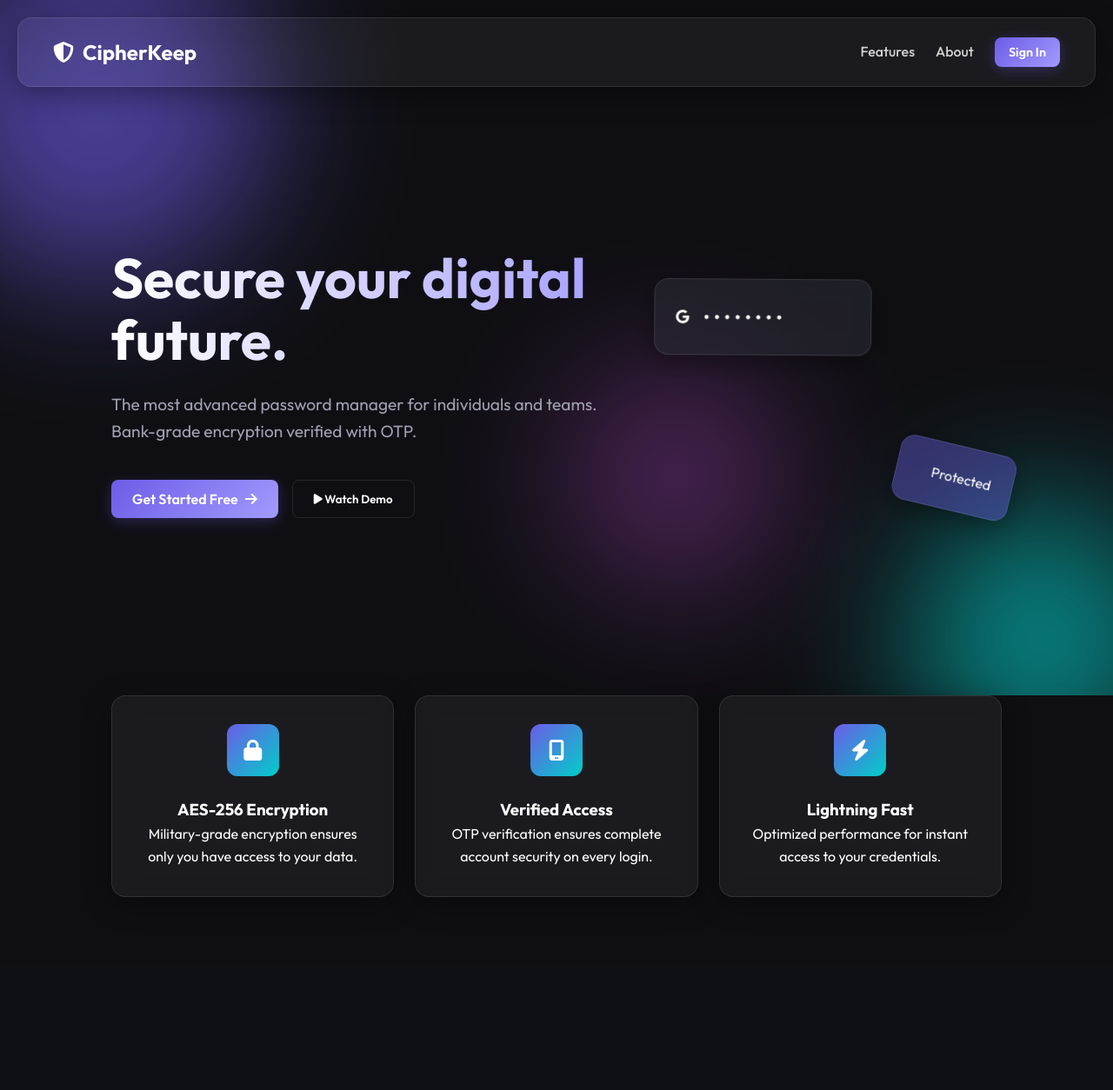
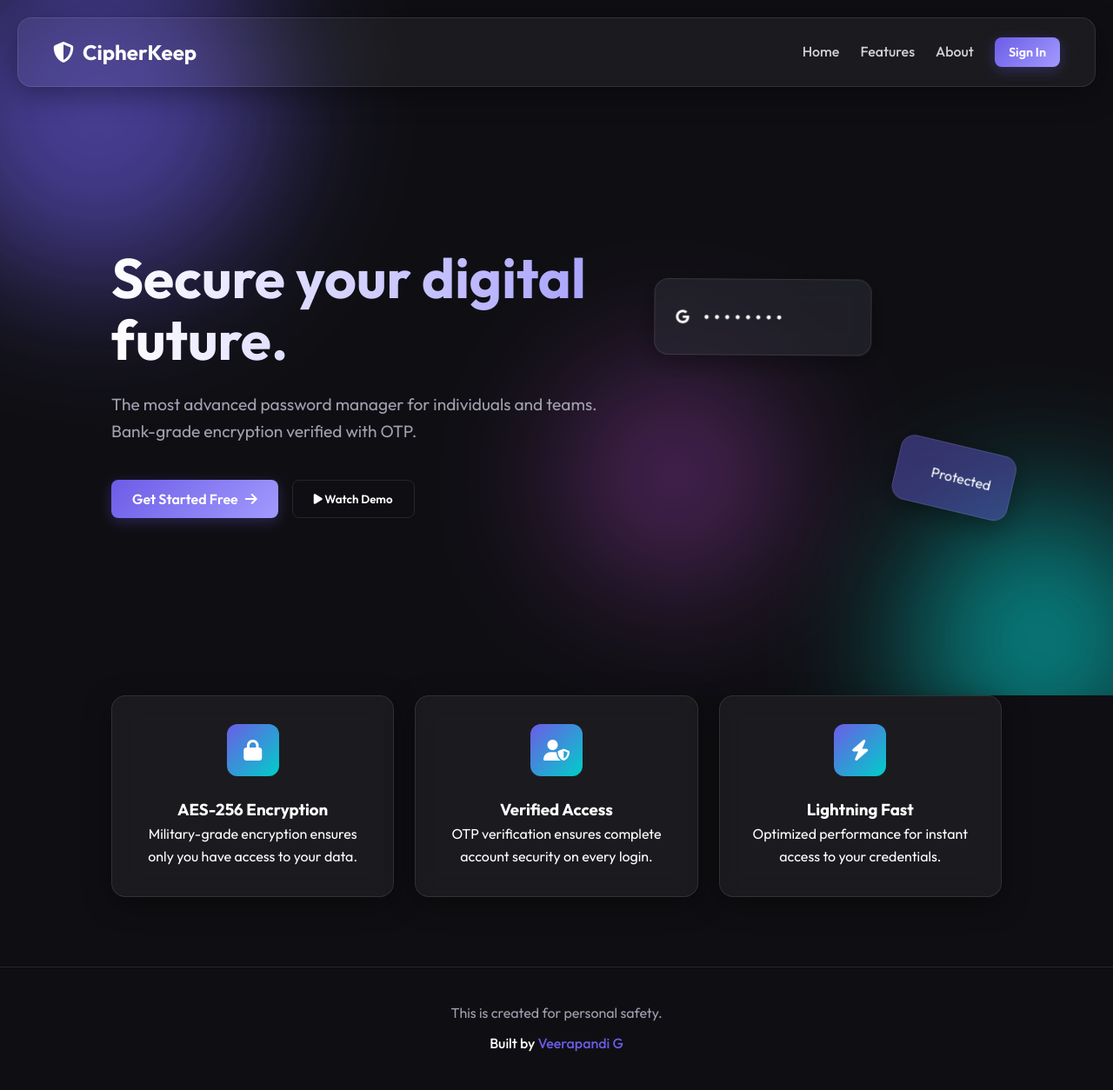
Before and after one commit to veera-crt/Chipherkeep, a Flask app: page / in a window 1280 px wide. Shown: the whole page at 87% size. Before the commit the page ends 1032 px from the top, so only its background shows below. Run offline with Flask 3, Linux system fonts and the light colour scheme; parts of the project's set-up code (start-up, migrations or seed data) failed here and were passed over; some libraries are stand-ins or nearby versions.

Commit message:
Update landing page: Add Home link, update Features copy, add Author footer

```diff
--- a/templates/index.html
+++ b/templates/index.html
@@ -42,13 +42,14 @@
                 <span>CipherKeep</span>
             </div>
             <div class="nav-links">
+                <a href="#home">Home</a>
                 <a href="#features">Features</a>
                 <a href="#about">About</a>
                 <button id="nav-login-btn" class="btn-primary small">Sign In</button>
             </div>
         </nav>
 
-        <div class="hero-section">
+        <div id="home" class="hero-section">
             <div class="hero-content">
                 <h1>Secure your <span class="gradient-text">digital future</span>.</h1>
                 <p>The most advanced password manager for individuals and teams. Bank-grade encryption verified with
@@ -78,7 +79,7 @@
                 <p>Military-grade encryption ensures only you have access to your data.</p>
             </div>
             <div class="feature-card glass-panel">
-                <div class="icon-box"><i class="fa-solid fa-mobile-screen"></i></div>
+                <div class="icon-box"><i class="fa-solid fa-user-shield"></i></div>
                 <h3>Verified Access</h3>
                 <p>OTP verification ensures complete account security on every login.</p>
             </div>
@@ -87,6 +88,13 @@
                 <h3>Lightning Fast</h3>
                 <p>Optimized performance for instant access to your credentials.</p>
             </div>
+        </div>
+
+        <div id="about"
+            style="text-align: center; padding: 40px; margin-top: 40px; border-top: 1px solid var(--glass-border);">
+            <p style="color: var(--text-secondary); margin-bottom: 10px;">This is created for personal safety.</p>
+            <p style="color: var(--text-primary); font-weight: 500;">Built by <span
+                    style="color: var(--accent-primary);">Veerapandi G</span></p>
         </div>
 
 
```
